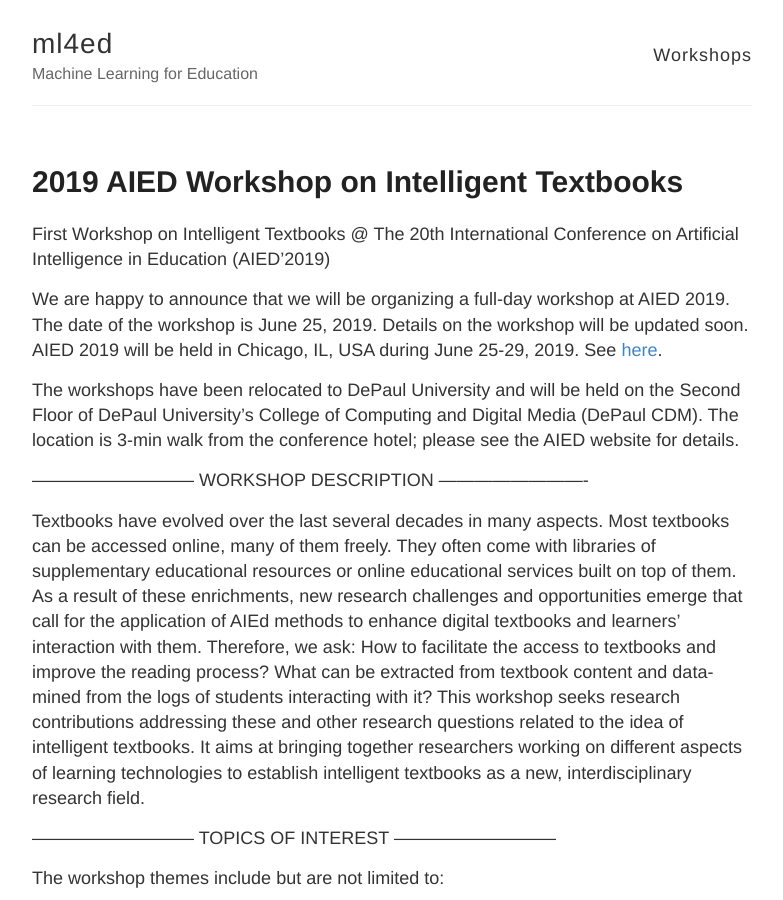
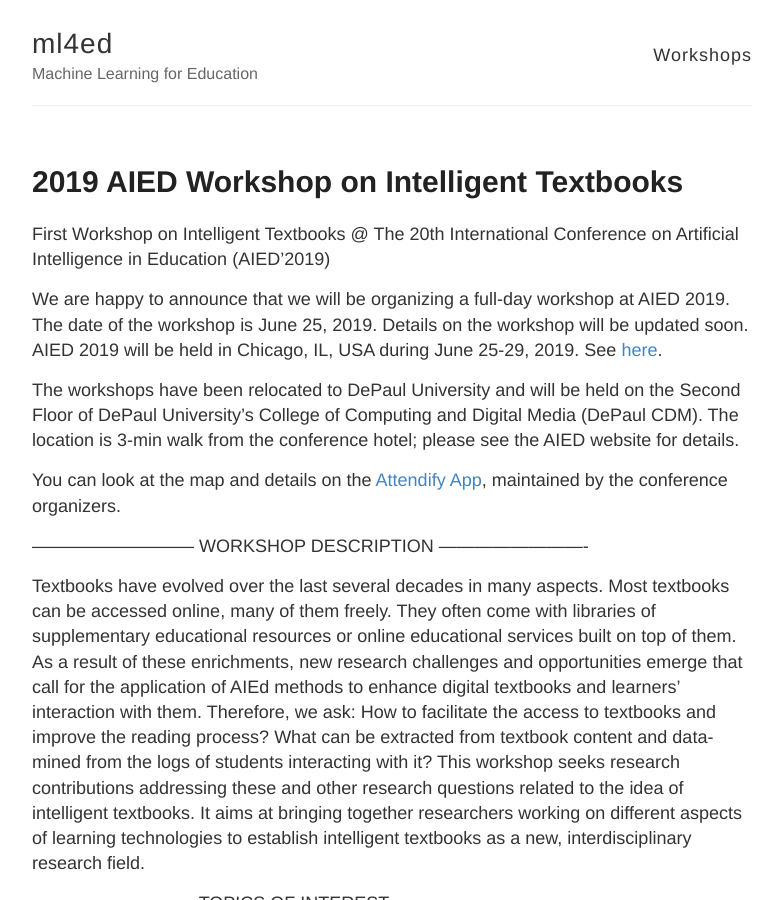
Before and after one commit to ml4ed/ml4ed.github.io, a Jekyll site: the page built from _posts/2019-03-21-2019-AIED-workshop.md, in a window 1280 px wide and 900 px high. Shown: the whole window, without its empty margins (248-1031 px from the left). Built offline with Jekyll 4.4.1, drawn with Linux system fonts in a browser that asks for light colours.

Commit message:
Update 2019-03-21-2019-AIED-workshop.md

```diff
--- a/_posts/2019-03-21-2019-AIED-workshop.md
+++ b/_posts/2019-03-21-2019-AIED-workshop.md
@@ -9,6 +9,8 @@ First Workshop on Intelligent Textbooks
 We are happy to announce that we will be organizing a full-day workshop at AIED 2019. The date of the workshop is June 25, 2019. Details on the workshop will be updated soon. AIED 2019 will be held in Chicago, IL, USA during June 25-29, 2019.  See [here](https://caed-lab.com/aied2019/index.html).
 
 The workshops have been relocated to DePaul University and will be held on the Second Floor of DePaul University's College of Computing and Digital Media (DePaul CDM). The location is 3-min walk from the conference hotel; please see the AIED website for details.
+
+You can look at the map and details on the [Attendify App](https://nam05.safelinks.protection.outlook.com/?url=https%3A%2F%2Fsuklaa.us20.list-manage.com%2Ftrack%2Fclick%3Fu%3Df227e5907e43ecaeca460868e%26id%3D9ab55055a2%26e%3D6f637b34f6&data=02%7C01%7Cpeterb%40pitt.edu%7Cf79f4d7dd2344429524008d6ef3d7ee0%7C9ef9f489e0a04eeb87cc3a526112fd0d%7C1%7C0%7C636959444736699823&sdata=aaTA3YolFtE%2BLdC58779%2BLTCFURO6GOf2hJAvq1f0UI%3D&reserved=0), maintained by the conference organizers.
 
 --------------------------- WORKSHOP DESCRIPTION -------------------------
 
```
